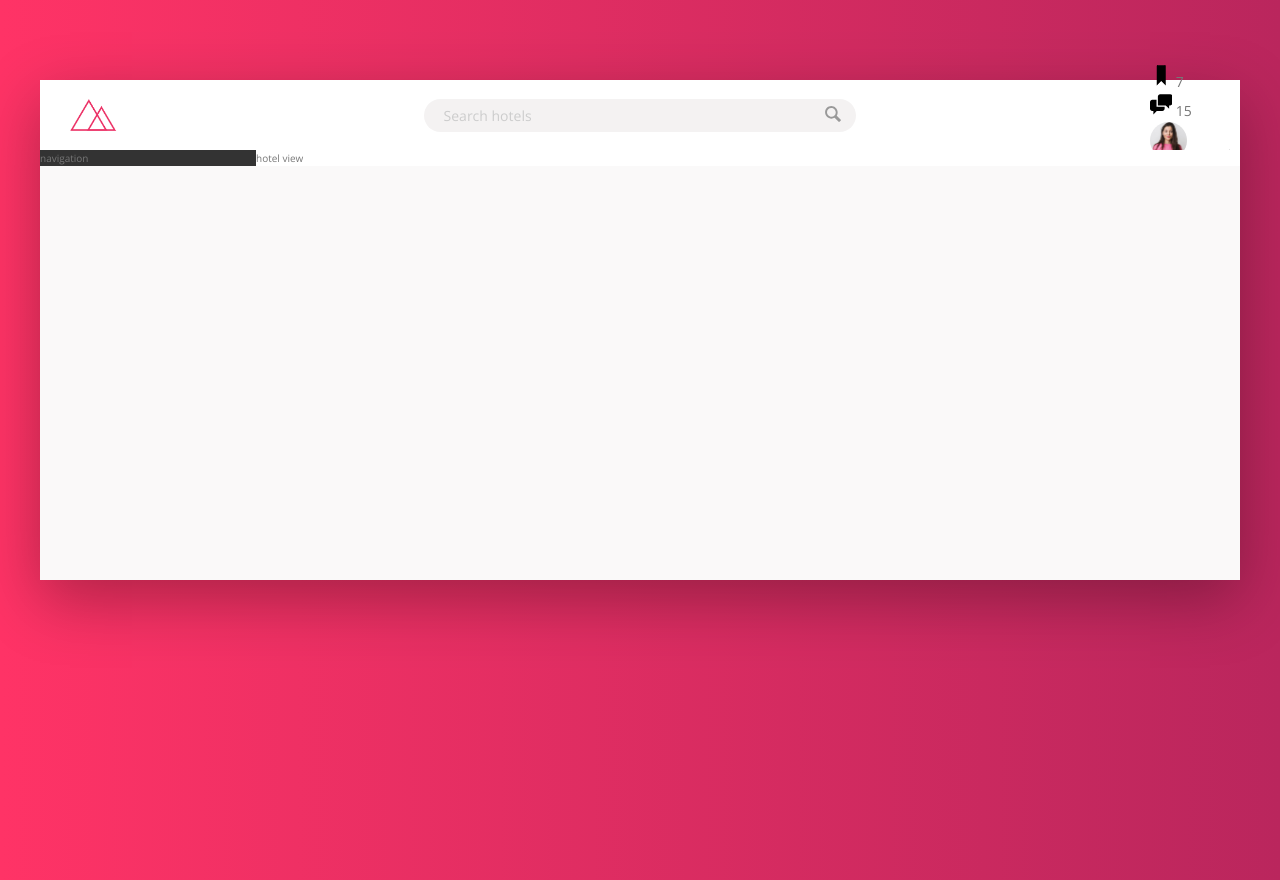
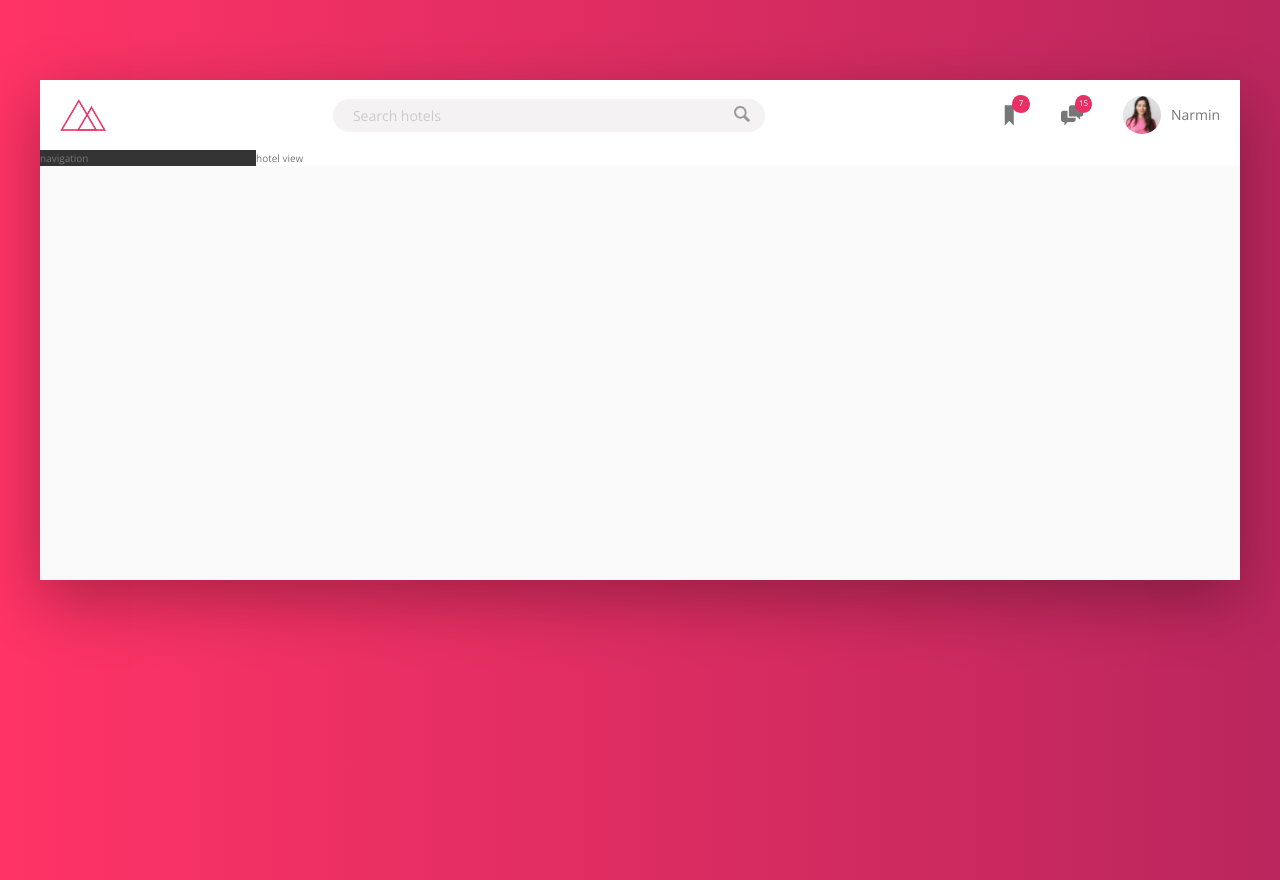
Before and after one commit to NarminGale/Trillo-Project, a website: page index.html in a window 1280 px wide. Drawn offline with nearby package versions, Linux system fonts and the light colour scheme.

Commit message:
Completed header styling

```diff
--- a/css/styles.css
+++ b/css/styles.css
@@ -51,7 +51,7 @@ body {
 
 .logo {
   height: 3.25rem;
-  margin-left: 3rem; }
+  margin-left: 2rem; }
 
 .search {
   flex: 0 0 40%;
@@ -91,13 +91,42 @@ body {
     width: 2rem;
     fill: var(--color-grey-dark-3); }
 
-.user-nav__icon {
-  height: 2.25rem;
-  width: 2.25rem; }
-
-.user-nav__user-photo {
-  height: 3.75rem;
-  border-radius: 50%; }
+.user-nav {
+  align-self: stretch;
+  display: flex;
+  align-items: center;
+  justify-content: space-between; }
+  .user-nav > * {
+    padding: 0 2rem;
+    cursor: pointer;
+    height: 100%;
+    display: flex;
+    align-items: center; }
+  .user-nav > *:hover {
+    background-color: var(--color-grey-light-2); }
+  .user-nav__icon-box {
+    position: relative; }
+  .user-nav__icon {
+    height: 2.25rem;
+    width: 2.25rem;
+    fill: var(--color-grey-dark-2); }
+  .user-nav__notification {
+    font-size: 0.8rem;
+    height: 1.75rem;
+    width: 1.75rem;
+    border-radius: 50%;
+    background-color: var(--color-primary);
+    color: var(--color-white);
+    position: absolute;
+    top: 1.5rem;
+    right: 1.1rem;
+    display: flex;
+    justify-content: center;
+    align-items: center; }
+  .user-nav__user-photo {
+    height: 3.75rem;
+    border-radius: 50%;
+    margin-right: 1rem; }
 
 .container {
   max-width: 120rem;
```
